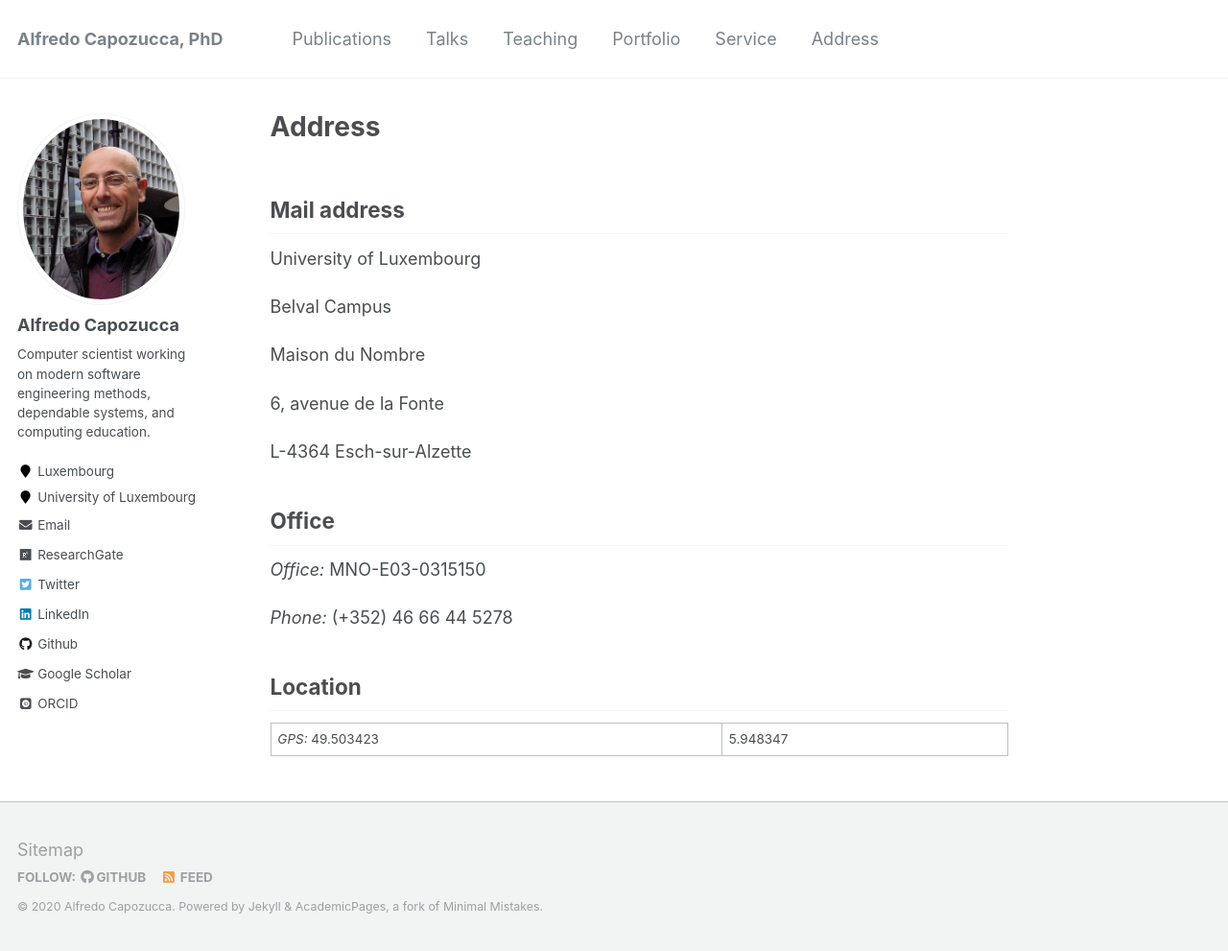
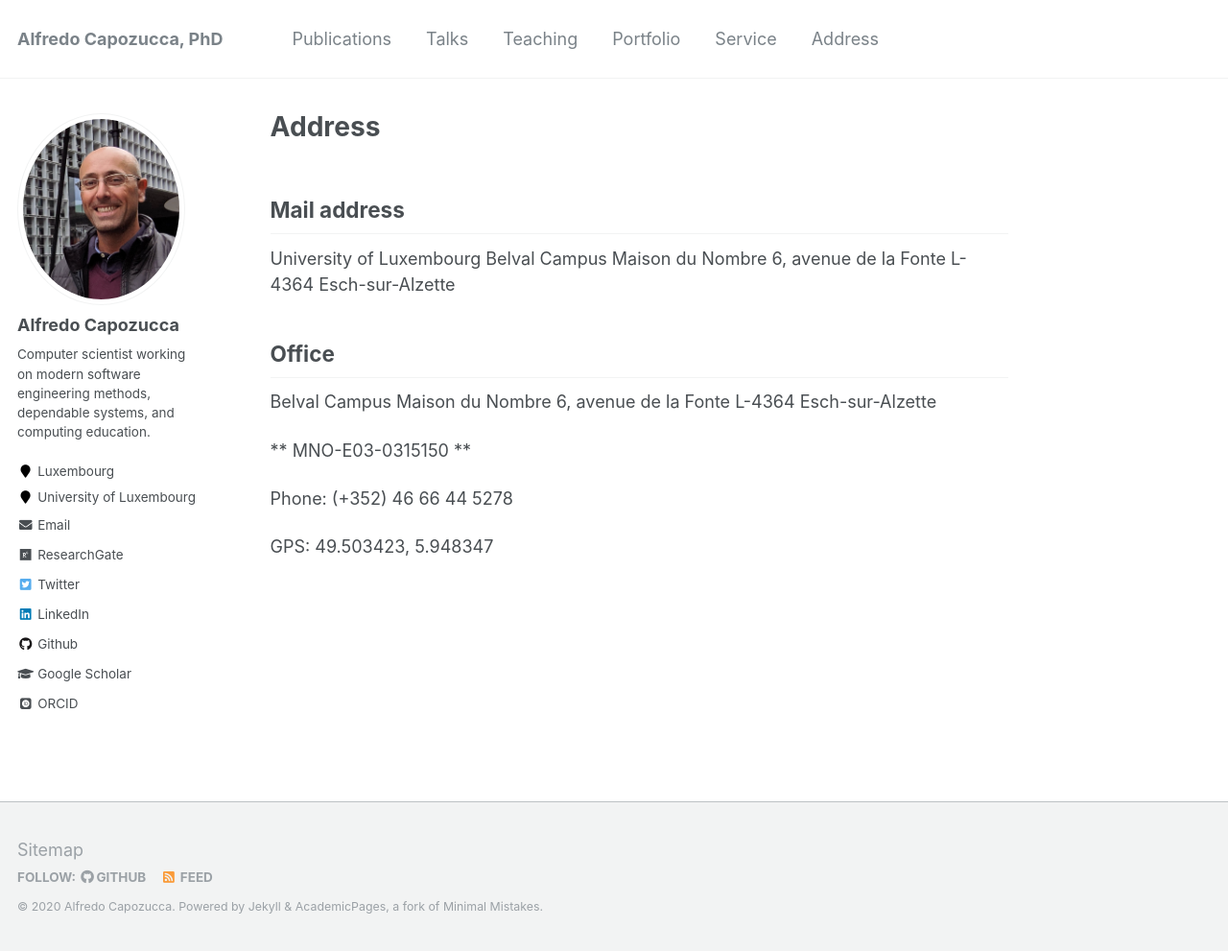
Before and after one commit to acapozucca/acapozucca.github.io, a Jekyll site: the page built from _pages/address.md, in a window 1280 px wide and 991 px high. Shown: the whole window at 96% size. Built offline with Jekyll 4.4.1, drawn with Linux system fonts in a browser that asks for light colours; some web fonts are replaced.

Commit message:
Update address.md

```diff
--- a/_pages/address.md
+++ b/_pages/address.md
@@ -9,25 +9,24 @@ redirect_from:
 ##  Mail address
 
 University of Luxembourg
-
 Belval Campus
-
 Maison du Nombre
-
 6, avenue de la Fonte
-
 L-4364 Esch-sur-Alzette
 
 
 
 ##  Office
 
-*Office:* MNO-E03-0315150
+Belval Campus
+Maison du Nombre
+6, avenue de la Fonte
+L-4364 Esch-sur-Alzette
 
-*Phone:* (+352) 46 66 44 5278
+** MNO-E03-0315150 **
+
+Phone: (+352) 46 66 44 5278
 
 
 
-##  Location
-
-*GPS:* 49.503423 | 5.948347
+GPS: 49.503423, 5.948347
```
